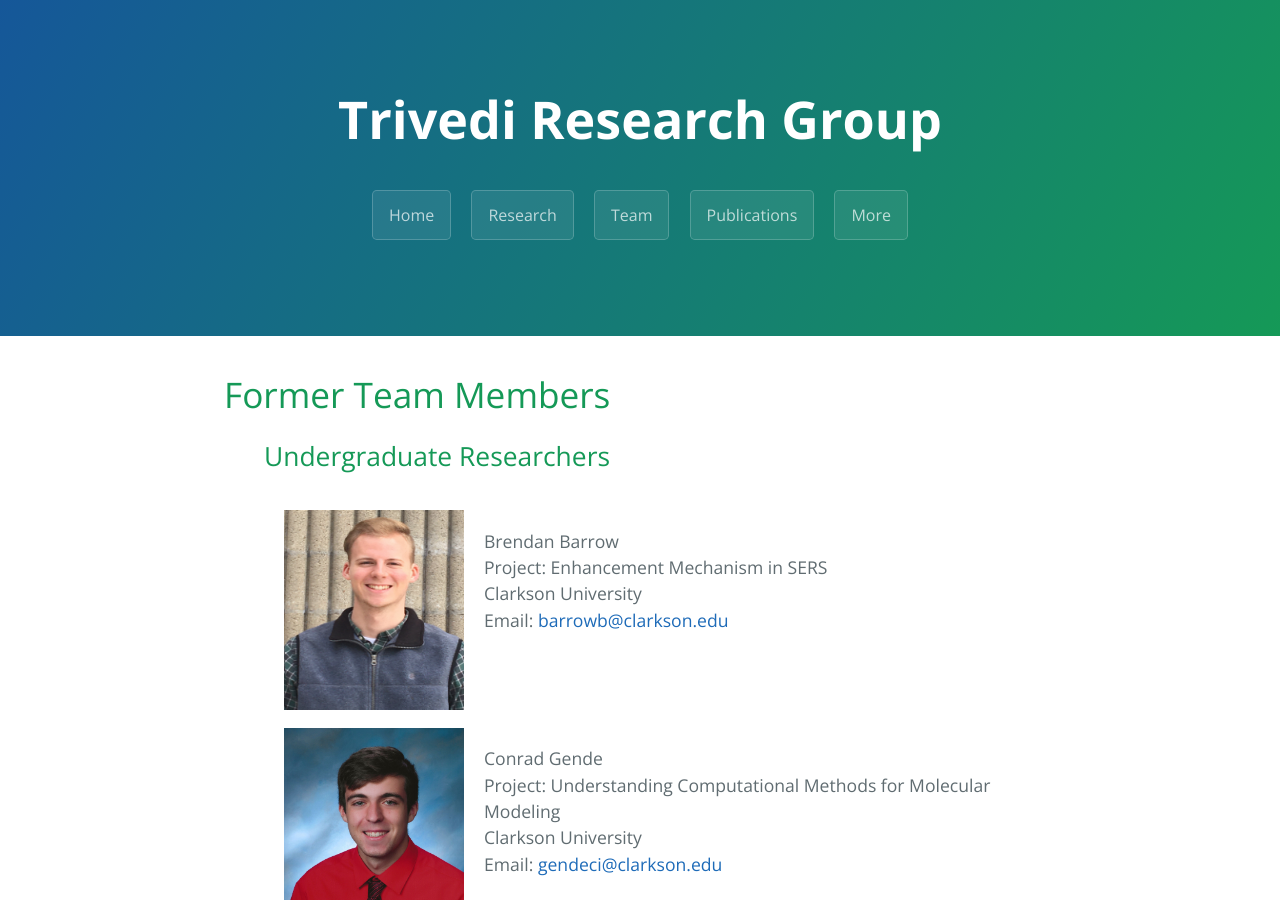
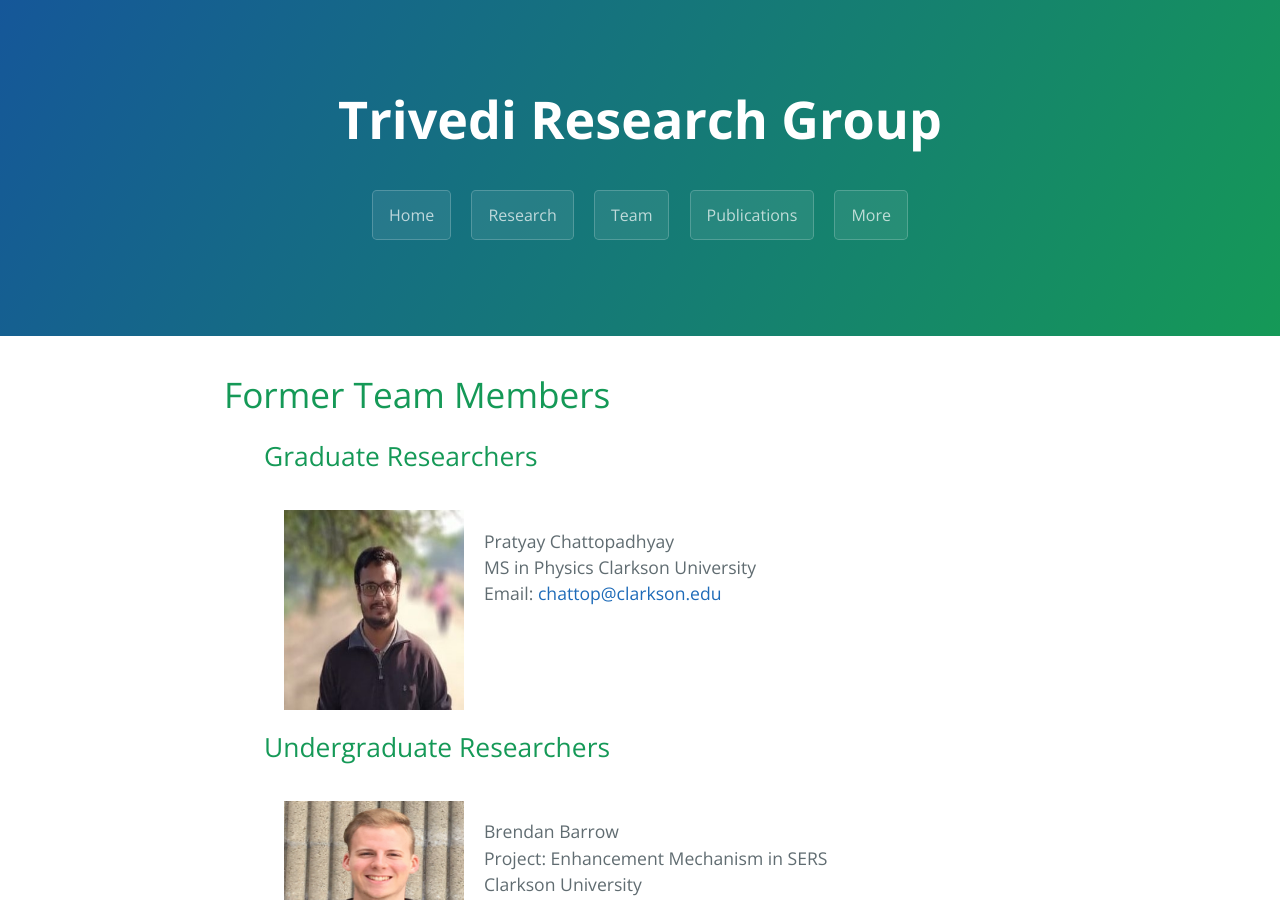
Before and after one commit to dharatrivedi/dharatrivedi.github.io, a Jekyll site: the page built from alumni.html, in a window 1280 px wide and 900 px high. Built offline with Jekyll 4.4.1, drawn with Linux system fonts in a browser that asks for light colours.

Commit message:
Update alumni.html

```diff
--- a/alumni.html
+++ b/alumni.html
@@ -5,6 +5,18 @@ title: {{ site.name }}
 
 <div id="home">
   <h1>Former Team Members</h1>
+  <ul class="clearfix">
+    <h2>Graduate Researchers</h2>
+  </ul>
+    <ul class="clearfix">
+    <img class="img1" src="/images/PC.jpeg" alt="PratyayChattopadhyay" width="180" height="200"  hspace="20">
+    <p>
+      Pratyay Chattopadhyay <br />
+      MS in Physics
+      Clarkson University<br />
+      Email: <a href="mailto:chattop@clarkson.edu">chattop@clarkson.edu</a><br />
+    </p>
+  </ul>
   <ul class="clearfix">
     <h2>Undergraduate Researchers</h2>
   </ul>
```
